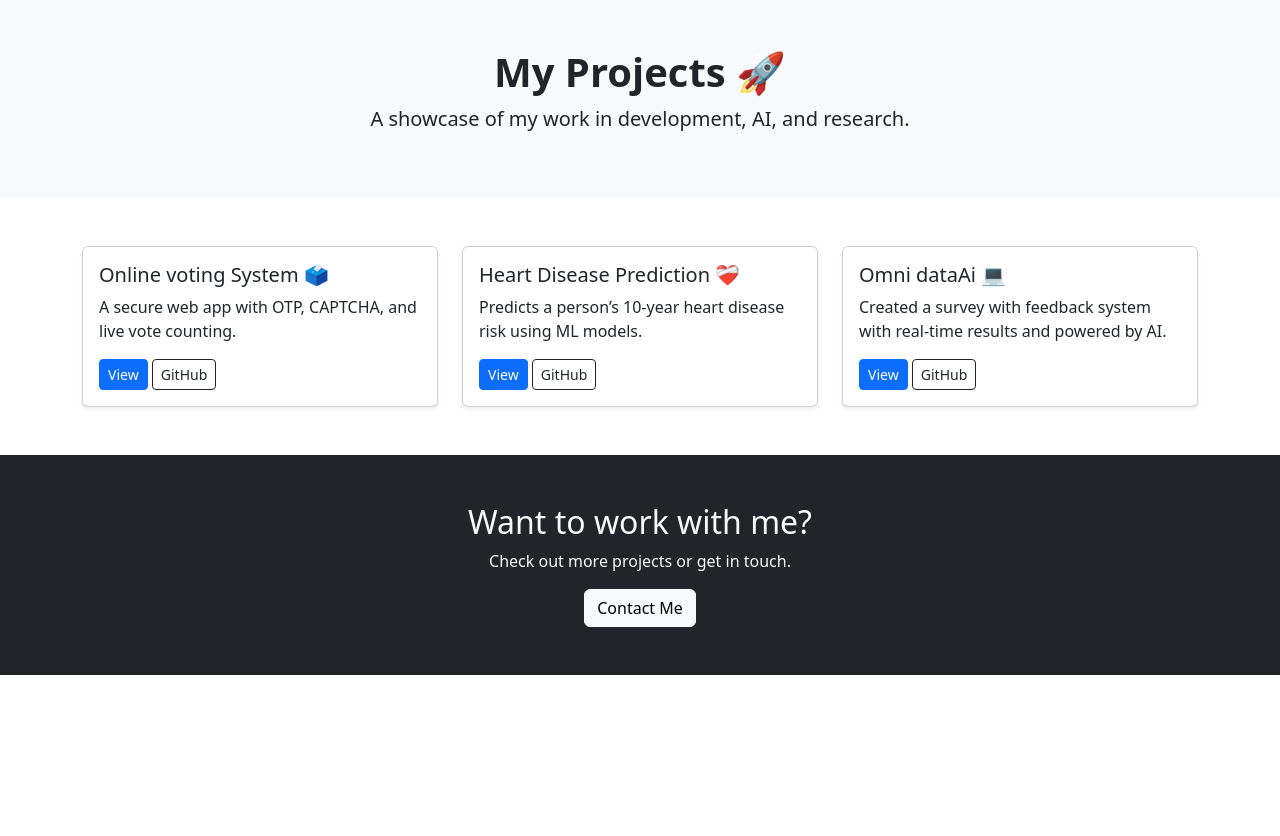
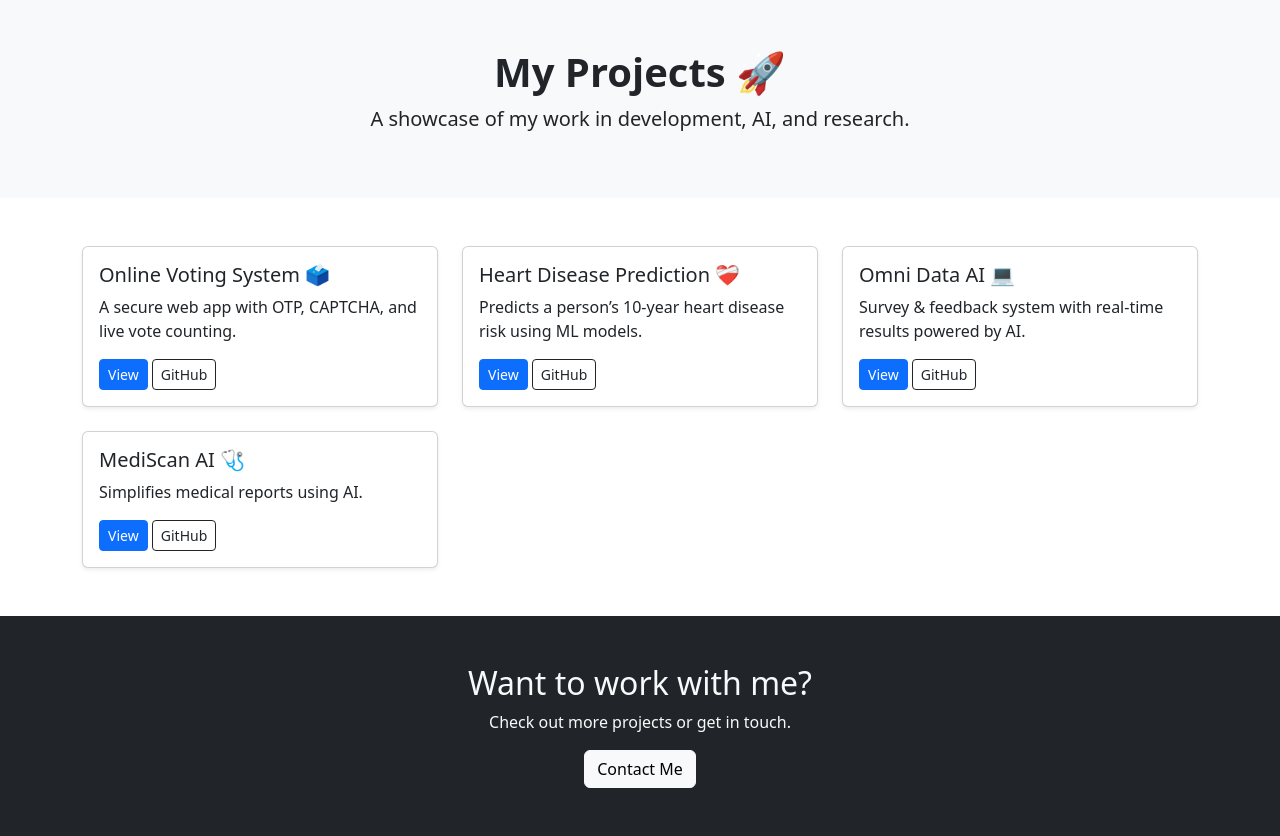
Before and after one commit to jaybapu02/My-Site, a Django app: page /projects/ in a window 1280 px wide. Shown: the part 56-892 px from the top of the page. Before the commit the page ends 731 px from the top, so only its background shows below. Run offline with Django 5.2, Linux system fonts and the light colour scheme.

Commit message:
Improve project page layout and fix card alignment issues

```diff
--- a/template/home.html
+++ b/template/home.html
@@ -79,7 +79,7 @@
             <p class="lead">Web Developer | Python Enthusiast | Problem Solver</p>
             <div class="mt-4">
                 <a href="{% url 'projects' %}" class="btn btn-primary btn-lg me-2">View My Work</a>
-                <a href="{% static 'My_Resume.pdf' %}" target="_blank" class="btn btn-primary btn-lg">View Resume</a>
+                <a href="{% static 'Jaychandra_Resume.pdf' %}" target="_blank" class="btn btn-primary btn-lg">View Resume</a>
             </div>
         </div>
     </section>
--- a/template/project.html
+++ b/template/project.html
@@ -24,37 +24,57 @@
   <div class="row g-4">
 
     <!-- Project 1 -->
-    <div class="col-md-4">
+    <div class="col-lg-4 col-md-6">
       <div class="card shadow-sm h-100">
-        <div class="card-body">
-          <h5 class="card-title">Online voting System 🗳️</h5>
+        <div class="card-body d-flex flex-column">
+          <h5 class="card-title">Online Voting System 🗳️</h5>
           <p class="card-text">A secure web app with OTP, CAPTCHA, and live vote counting.</p>
-          <a href="https://jaybapu02.github.io/online-voting-/" target="_blank" class="btn btn-primary btn-sm">View</a>
-          <a href="https://github.com/jaybapu02/online-voting-.git" target="_blank" class="btn btn-outline-dark btn-sm">GitHub</a>
+          <div class="mt-auto">
+            <a href="https://jaybapu02.github.io/online-voting-/" target="_blank" class="btn btn-primary btn-sm">View</a>
+            <a href="https://github.com/jaybapu02/online-voting-.git" target="_blank" class="btn btn-outline-dark btn-sm">GitHub</a>
+          </div>
         </div>
       </div>
     </div>
 
     <!-- Project 2 -->
-    <div class="col-md-4">
+    <div class="col-lg-4 col-md-6">
       <div class="card shadow-sm h-100">
-        <div class="card-body">
+        <div class="card-body d-flex flex-column">
           <h5 class="card-title">Heart Disease Prediction ❤️‍🩹</h5>
           <p class="card-text">Predicts a person’s 10-year heart disease risk using ML models.</p>
-          <a href="#" onclick="alert('Don’t worry, I will show you soon!')"  class="btn btn-primary btn-sm">View</a>
-          <a href="#" onclick="alert('Don’t worry, I will show you soon!')"  class="btn btn-outline-dark btn-sm">GitHub</a>
+          <div class="mt-auto">
+            <a href="https://jay-chd.onrender.com" target="_blank" class="btn btn-primary btn-sm">View</a>
+            <a href="https://github.com/jaybapu02/CHD.git" target="_blank" class="btn btn-outline-dark btn-sm">GitHub</a>
+          </div>
         </div>
       </div>
     </div>
 
     <!-- Project 3 -->
-    <div class="col-md-4">
+    <div class="col-lg-4 col-md-6">
       <div class="card shadow-sm h-100">
-        <div class="card-body">
-          <h5 class="card-title">Omni dataAi 💻</h5>
-          <p class="card-text">Created a survey with feedback system with real-time results and powered by AI.</p>
-          <a href="https://jaybapu02.github.io/Coding-Maniacs/" target="_blank" class="btn btn-primary btn-sm">View</a>
-          <a href="https://github.com/jaybapu02/Coding-Maniacs.git" target="_blank" class="btn btn-outline-dark btn-sm">GitHub</a>
+        <div class="card-body d-flex flex-column">
+          <h5 class="card-title">Omni Data AI 💻</h5>
+          <p class="card-text">Survey & feedback system with real-time results powered by AI.</p>
+          <div class="mt-auto">
+            <a href="https://jaybapu02.github.io/Coding-Maniacs/" target="_blank" class="btn btn-primary btn-sm">View</a>
+            <a href="https://github.com/jaybapu02/Coding-Maniacs.git" target="_blank" class="btn btn-outline-dark btn-sm">GitHub</a>
+          </div>
+        </div>
+      </div>
+    </div>
+
+    <!-- Project 4 -->
+    <div class="col-lg-4 col-md-6">
+      <div class="card shadow-sm h-100">
+        <div class="card-body d-flex flex-column">
+          <h5 class="card-title">MediScan AI 🩺</h5>
+          <p class="card-text">Simplifies medical reports using AI.</p>
+          <div class="mt-auto">
+            <a href="https://mediscan-ai-jay.streamlit.app/" target="_blank" class="btn btn-primary btn-sm">View</a>
+            <a href="https://github.com/jaybapu02/MediScan-AI.git" target="_blank" class="btn btn-outline-dark btn-sm">GitHub</a>
+          </div>
         </div>
       </div>
     </div>
```
Also changed, not shown: 1 other file.
